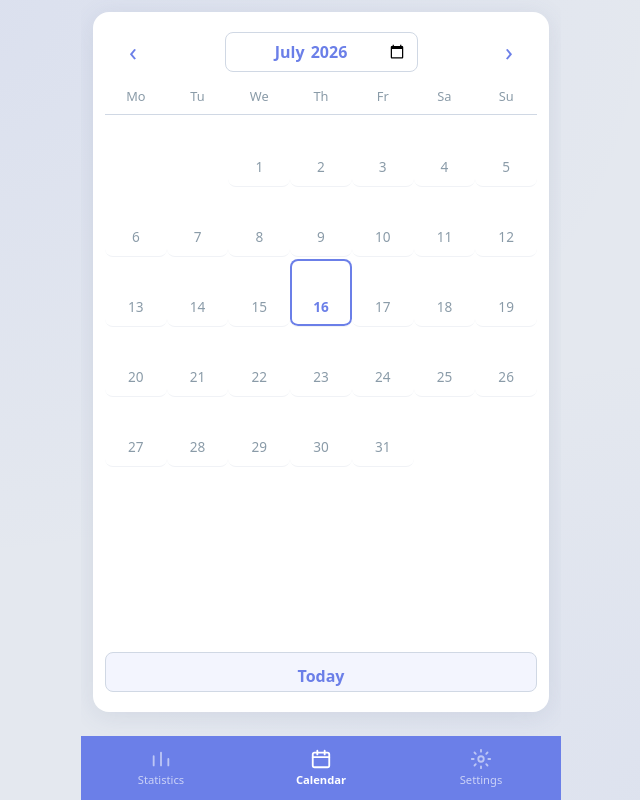
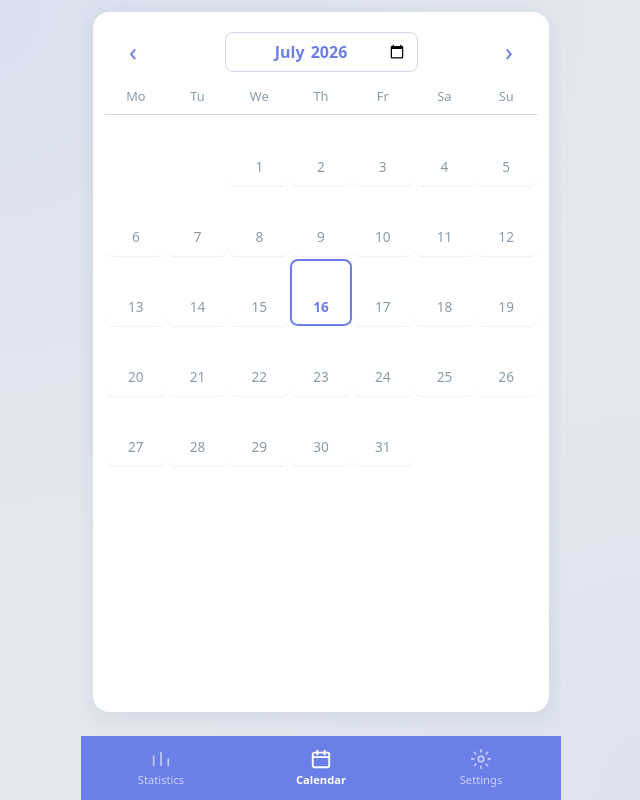
Before and after one commit to matsvet/alcogram-pwa, a React (Vite) app: page / in a window 1280 px wide. Shown: the whole page, without its empty margins (319-959 px from the left). Built offline with nearby package versions, Linux system fonts and the light colour scheme; no server answers.

Commit message:
Скрыта кнопка перехода к текущему месяцу
- Кнопка «Сегодня» показывается только при просмотре другого месяца
- Возврат использует текущие год и месяц

```diff
--- a/src/pages/calendar/ui/CalendarPage.tsx
+++ b/src/pages/calendar/ui/CalendarPage.tsx
@@ -48,6 +48,8 @@ export function CalendarPage({ year, month, onYearMonth, onSelectDay, refreshKey
   const totalDays = daysInMonth(year, month)
   const firstWeekday = weekdayMon0(toDateStr(year, month, 1))
   const today = todayStr()
+  const [currentYear, currentMonth] = today.split('-').map(Number)
+  const isCurrentMonth = year === currentYear && month === currentMonth
   const cells: (number | string)[] = []
   for (let i = 0; i < firstWeekday; i++) cells.push(`empty-${i}`)
   for (let d = 1; d <= totalDays; d++) cells.push(d)
@@ -119,16 +121,15 @@ export function CalendarPage({ year, month, onYearMonth, onSelectDay, refreshKey
             })}
           </div>
 
+          {!isCurrentMonth && (
             <button
               type="button"
               className={styles.todayButton}
-            onClick={() => {
-              const date = new Date()
-              onYearMonth(date.getFullYear(), date.getMonth() + 1)
-            }}
+              onClick={() => onYearMonth(currentYear, currentMonth)}
             >
               {t('today')}
             </button>
+          )}
         </div>
       </PageCard>
     </div>
```
Lines whose indentation alone changed are shown as unchanged.
